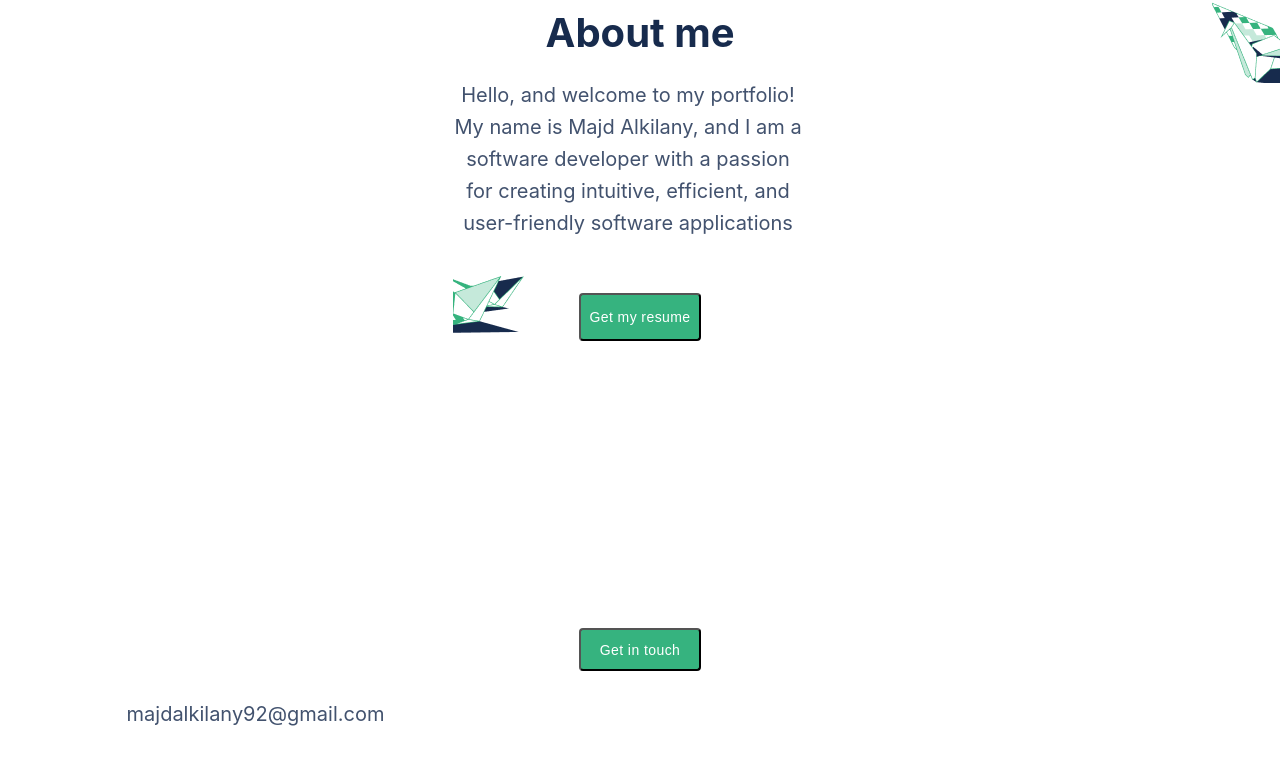
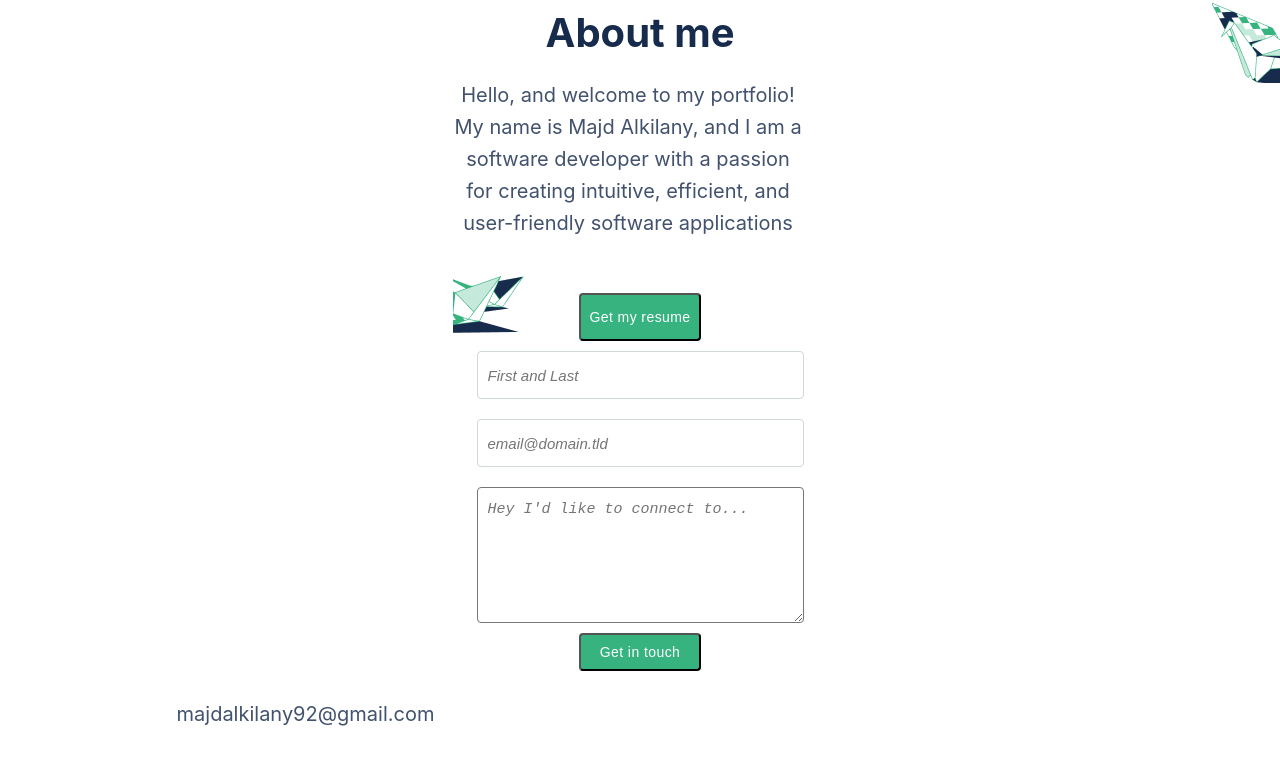
Before and after one commit to majdalkilany/Portfolio-, a website: page index.html in a window 1280 px wide. Shown: the part 3279-4038 px from the top of the page. Drawn offline with Linux system fonts and the light colour scheme.

Commit message:
Add input form and textarea to the page

```diff
--- a/index.html
+++ b/index.html
@@ -227,12 +227,45 @@
       >
         <fieldset id="fs-frm-inputs">
           <input
+            type="text"
+            name="name"
+            class="data-input"
+            placeholder="First and Last"
+            required=""
+            maxlength="30"
+            minlength="5"
+          />
+          <input
+            type="email"
+            name="email"
+            class="data-input"
+            placeholder="email@domain.tld"
+            required=""
+            maxlength="30"
+            minlength="5"
+          />
+          <textarea
+            class="text-area"
+            rows="5"
+            name="message"
+            id="message"
+            placeholder="Hey I'd like to connect to..."
+            required=""
+            maxlength="500"
+            minlength="5"
+          ></textarea>
+
+
+
+
+          <input
             type="hidden"
             name="_subject"
             id="email-subject"
             value="Contact Form Submission"
           />
         </fieldset>
+
         <input type="submit" value="Get in touch" class="button" />
       </form>
     </main>
--- a/styles/main.css
+++ b/styles/main.css
@@ -293,7 +293,7 @@ main .about {
 }
 
 .middle-text {
-  margin-left: 10px;
+  margin-left: 3em;
   width: 381px;
   height: 38px;
   font-style: normal;
@@ -325,3 +325,20 @@ main .about {
   padding: 10px;
   margin: 10px;
 }
+
+.text-area {
+  height: 114px;
+  width: 305px;
+  border-radius: 4px;
+  border-radius: 4px;
+  top: calc(50% - 18px / 2);
+  font-style: italic;
+  font-weight: 400;
+  font-size: 15px;
+  line-height: 24px;
+  display: flex;
+  align-items: center;
+  color: #6B778C;
+  padding: 10px;
+  margin: 10px;
+}
```
